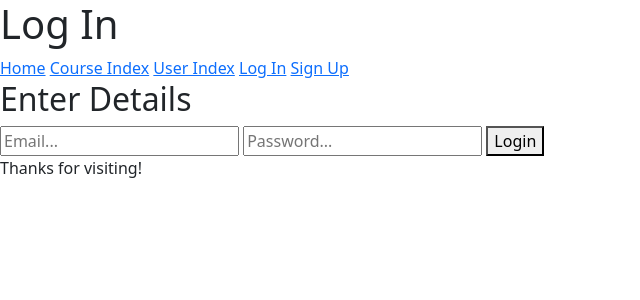
After one commit to Oliver-CoderAcademy/uni_app, a Flask app: page /users/login/ in a window 1280 px wide. The commit adds this page. Shown: the top 300 px of the page, without its empty margins (0-640 px from the left). Run offline with Flask 2, Linux system fonts and the light colour scheme; parts of the project's set-up code (start-up, migrations or seed data) failed here and were passed over.

Commit message:
added users

```diff
--- a/uni_app/config.py
+++ b/uni_app/config.py
@@ -1,6 +1,7 @@
 import os
 class Config(object):
     SQLALCHEMY_TRACK_MODIFICATIONS=False
+    SECRET_KEY = os.environ.get('SECRET_KEY')
     @property
     def SQLALCHEMY_DATABASE_URI(self):
         URI_VARS = ["DB_USER", "DB_PASS", "DB_NAME", "DB_DOMAIN"]
--- a/uni_app/controllers/__init__.py
+++ b/uni_app/controllers/__init__.py
@@ -1,3 +1,4 @@
 from controllers.course_controller import courses
+from controllers.user_controller import users
 
-registerable_controllers = [courses]
+registerable_controllers = [courses, users]
--- a/uni_app/controllers/course_controller.py
+++ b/uni_app/controllers/course_controller.py
@@ -2,6 +2,7 @@ from flask import Blueprint, jsonify, request, render_template
 from main import db
 from models.courses import Course
 from schemas.course_schema import courses_schema, course_schema
+
 
 courses = Blueprint('courses', __name__)
 
--- /dev/null
+++ b/uni_app/controllers/user_controller.py
@@ -0,0 +1,76 @@
+from flask import Blueprint, request, render_template, redirect, url_for, abort, flash
+from main import db, lm
+from models.users import User
+from schemas.user_schema import users_schema, user_schema, user_update_schema
+from flask_login import login_user, logout_user, login_required, current_user
+from marshmallow import ValidationError
+
+@lm.user_loader
+def load_user(user):
+    return User.query.get(user)
+
+@lm.unauthorized_handler
+def unauthorized():
+    return redirect('/login/')
+
+users = Blueprint('users', __name__)
+
+# The GET routes endpoint
+@users.route("/users/", methods=["GET"])
+def get_users():
+    data = {
+    "page_title": "User Index",
+    "users": users_schema.dump(User.query.all())
+    }
+    return render_template("user_index.html", page_data = data)
+
+@users.route("/users/signup/", methods = ["GET", "POST"])
+def sign_up():
+    data = {"page_title": "Sign Up"}
+
+    if request.method == "GET":
+        return render_template("signup.html", page_data = data)
+
+    new_user = user_schema.load(request.form)
+    db.session.add(new_user)
+    db.session.commit()
+    login_user(new_user)
+    return redirect(url_for("users.get_users"))
+
+@users.route("/users/login/", methods=["GET", "POST"])
+def log_in():
+    data = {"page_title": "Log In"}
+
+    if request.method == "GET":
+        return render_template("login.html", page_data = data)
+
+    user = User.query.filter_by(email=request.form["email"]).first()
+    if user and user.check_password(password=request.form["password"]):
+        login_user(user)
+        return redirect(url_for('courses.get_courses'))
+
+    abort(401, "Login unsuccessful. Did you supply the correct username and password?")
+
+@users.route("/users/account/", methods=["GET", "POST"])
+@login_required
+def user_detail():
+    if request.method == "GET":
+        data = {"page_title": "Account Details"}
+        return render_template("user_detail.html", page_data = data)
+
+    user = User.query.filter_by(id = current_user.id)
+    updated_fields = user_schema.dump(request.form)
+    errors = user_update_schema.validate(updated_fields)
+
+    if errors:
+        raise ValidationError(message=errors)
+
+    user.update(updated_fields)
+    db.session.commit()
+    return redirect(url_for("users.get_users"))
+
+@users.route("/users/logout/", methods=["POST"])
+@login_required
+def log_out():
+    logout_user()
+    return redirect(url_for("users.log_in"))
--- a/uni_app/main.py
+++ b/uni_app/main.py
@@ -1,10 +1,12 @@
 from flask import Flask, json, jsonify, request
 from flask_sqlalchemy import SQLAlchemy
 from flask_marshmallow import Marshmallow
+from flask_login import LoginManager
 from marshmallow.exceptions import ValidationError
 
 db = SQLAlchemy()
 ma = Marshmallow()
+lm = LoginManager()
 
 def create_app():
 
@@ -15,6 +17,7 @@ def create_app():
 
     db.init_app(app)
     ma.init_app(app)
+    lm.init_app(app)
 
     from commands import db_commands
     app.register_blueprint(db_commands)
--- a/uni_app/templates/base.html
+++ b/uni_app/templates/base.html
@@ -13,6 +13,16 @@
             <nav>
                 <a href="/">Home</a>
                 <a href="/courses/">Course Index</a>
+                <a href="/users/">User Index</a>
+                {% if current_user.is_authenticated %}
+                    <a href="/users/account/">Account</a>
+                    <form action="/users/logout/" method="POST">
+                    <button>Log Out</button>
+                    </form>
+                {% else %}
+                    <a href="/users/login/">Log In</a>
+                    <a href="/users/signup/">Sign Up</a>
+                {% endif %}
             </nav>
         </header>
         <div>
--- a/uni_app/templates/course_index.html
+++ b/uni_app/templates/course_index.html
@@ -11,7 +11,7 @@
 </div>
 
 <h2>Course List</h2>
-{% for course in page_data.courses %}
+    {% for course in page_data.courses %}
         <li><a href="/courses/{{ course.course_id }}/">{{ course.course_name }}</a></li>
     {% endfor %}
 {% endblock %}
--- /dev/null
+++ b/uni_app/templates/login.html
@@ -0,0 +1,13 @@
+{% extends "base.html" %}
+{% block content %}
+    <div>
+        <h2>Enter Details</h2>
+        <div>
+            <form action="/users/login/" method="POST">
+                <input type="text" name="email" placeholder="Email...">
+                <input type="text" name="password" placeholder="Password...">
+                <button>Login</button>
+            </form>
+        </div>
+    </div>
+{% endblock %}
--- /dev/null
+++ b/uni_app/templates/user_index.html
@@ -0,0 +1,6 @@
+{% extends "base.html" %}
+{% block content %}
+    {% for user in page_data.users %}
+        <li>{{ user.name }}: {{ user.email }}</li>
+    {% endfor %}
+{% endblock %}
```
Also changed, not shown: uni_app/models/users.py (added, +27 -0 lines), uni_app/requirements.txt (added, +19 -0 lines), uni_app/schemas/user_schema.py (added, +32 -0 lines), uni_app/templates/signup.html (added, +14 -0 lines), uni_app/templates/user_detail.html (added, +12 -0 lines).
